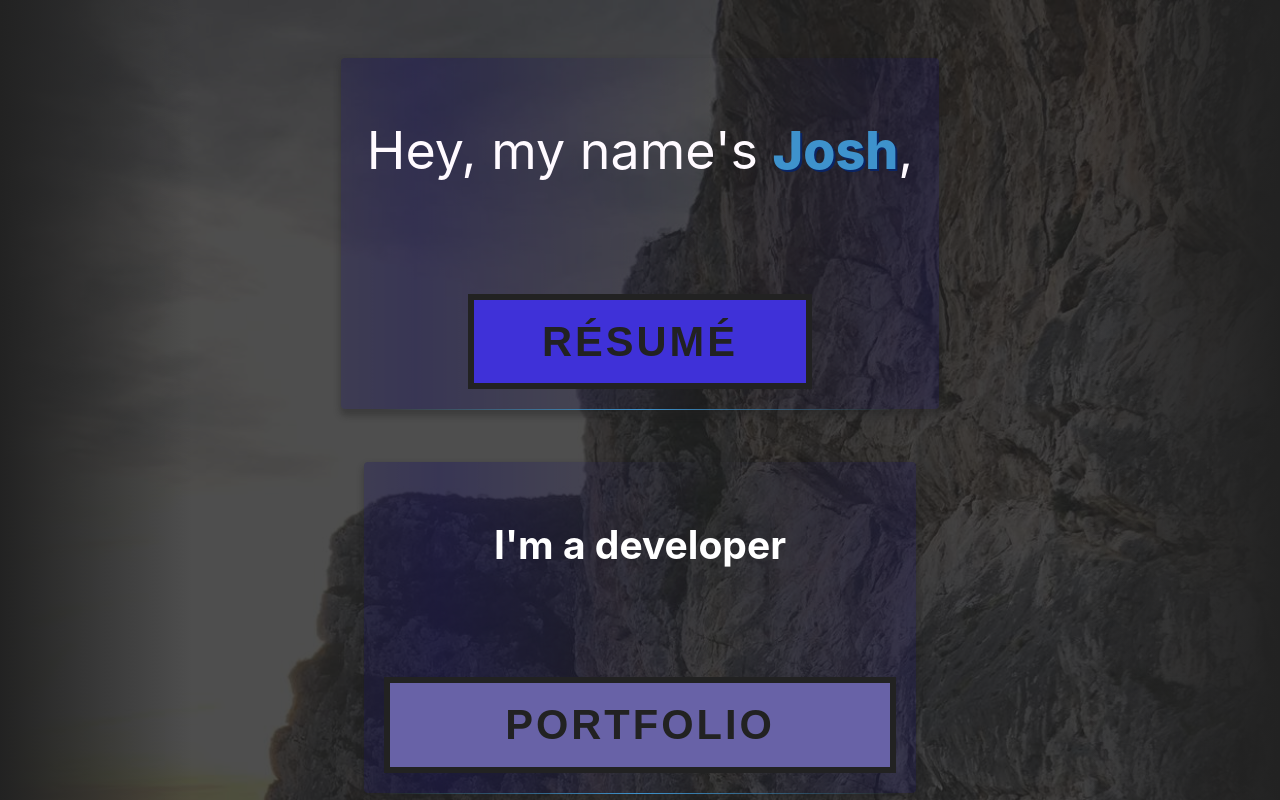
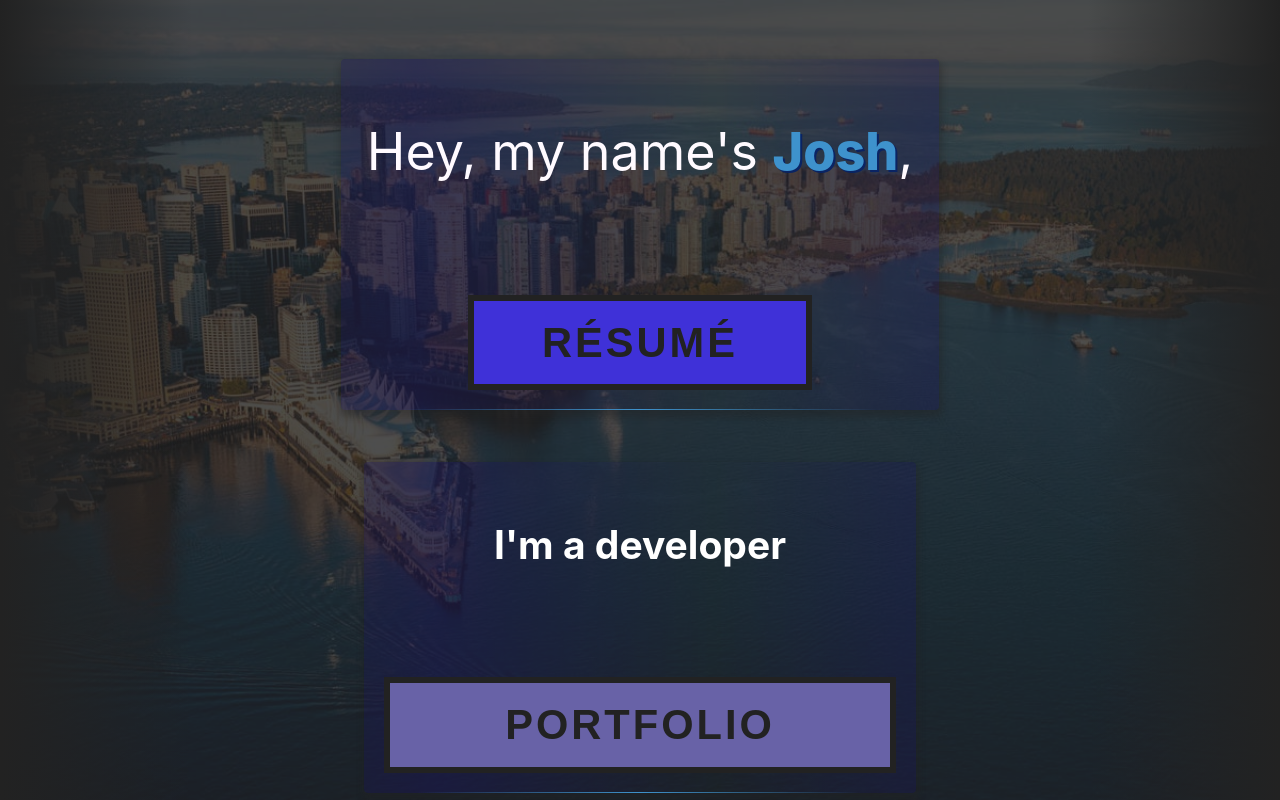
Before and after one commit to joshewood/joshewood.com, a React (Create React App) app in the folder portfolio/: page / in a window 1280 px wide. Built offline with nearby package versions, Linux system fonts and the light colour scheme.

Commit message:
🍖 clean up borderimage implementation, prep background 1

```diff
--- a/portfolio/src/App.js
+++ b/portfolio/src/App.js
@@ -88,14 +88,14 @@ function App() {
                   <h1>Hey, my name's <span className="Accent">Josh</span>,</h1>
 
                   <button type="button" className="HomeCTA">R&eacute;sum&eacute;</button>
+                  <hr className="BorderDecoration"/>
+                </div>
 
-                </div>
-                <hr className="BorderDecoration"/>
                 <Link className="CTAContainer PortfolioLinkContainer" to="/portfolio">
                   <h2>I'm a developer</h2>
                   <button type="button" className="HomeCTA SecondaryCTA">Portfolio</button>
+                  <hr className="BorderDecoration"/>
                 </Link>
-                <hr className="BorderDecoration"/>
               </div>
 
             </div>
@@ -106,10 +106,11 @@ function App() {
                 <div className={`CTAContainer Short ResumeContainer ${CTAEffect}`} onClick={() => {window.location.assign('https://www.dawnofwar.com')}}>
                   <a href="https://www.dawnofwar.com">www.dawnofwar.com</a>
                   <video loop mute src="dawnofwar.mp4"></video>
+                  <hr className="BorderDecoration"/>
                 </div>
 
                 <div className={`CTAContainer ResumeContainer ${CTAEffect}`} onClick={() => {window.location.assign('https://www.hardrocksocialcasino.com')}}>
-                  <a href="#">Greentube Pro</a>
+                  <a className="SupportHeader" href="#">Greentube Pro</a>
                   <div className="GreentubeProTooltip">
                     <ul className="GreentubeProClients">
                       <li className="">
@@ -137,6 +138,7 @@ function App() {
                     <video loop mute src="dawnofwar.mp4"></video>
                     <video loop mute src="dawnofwar.mp4"></video>*/}
                   </div>
+                  <hr className="BorderDecoration"/>
                 </div>
 
                 <div className={`CTAContainer SocialLinks`}>
@@ -154,6 +156,7 @@ function App() {
                       <SocialIcon url="https://github.com/joshewood/"/>
                     </li>
                   </ul>
+                  <hr className="BorderDecoration"/>
                 </div>
               </div>
             </Route>
--- a/portfolio/src/App.scss
+++ b/portfolio/src/App.scss
@@ -27,7 +27,7 @@ a {
     bottom: 0;
     z-index: -1;
     opacity: 0.2;
-    background: url('/backgrounds/app_background0.jpeg');
+    background: url('/backgrounds/app_background1.jpeg');
     background-size: cover;
     background-position: 0% 50%;
     transition: all 1s cubic-bezier(0.21, 0.44, 0.9, 0.94);
@@ -119,7 +119,7 @@ a {
 
   &:hover {
     cursor: pointer;
-    & + .BorderDecoration {
+    .BorderDecoration {
       background: linear-gradient(to right, transparent, #3E92CC 20%, #3E92CC 80%, transparent);;
     }
     &:after {
@@ -168,6 +168,7 @@ a {
 
   video {
     width: 16em;
+    height: 8em;
   }
 
   a {
@@ -180,6 +181,11 @@ a {
 
   .VideoGallery {
     display: flex;
+  }
+
+  .SupportHeader {
+
+    font-weight: 700;
   }
 }
 
@@ -263,15 +269,16 @@ a {
 }
 
 .BorderDecoration {
-  left: 0;
-  margin: 0 auto;
-  transform: scale(0);
+  position: absolute;
+  left: 50%;
+  transform: translateX(-50%) scale(0);
   transform-origin: center;
-  bottom: 0;
+  bottom: -0.5em;
   border: none;
   height: 1px;
-  width: 20em;
+  width: 80%;
   background: linear-gradient(to right, transparent, #3E92CC, transparent);
+
 }
 
 .SummaryPanel {
@@ -382,7 +389,12 @@ h2 {
   justify-content: space-between;
   align-items: center;
   .CTAContainer {
-    max-height: 10em;
+    max-height: 14em;
+  }
+
+  a {
+    font-weight: 200;
+    letter-spacing: 1.2px;
   }
 }
 
@@ -426,6 +438,6 @@ ul {
 
 .Loaded {
   .BorderDecoration {
-    transform: scale(1);
+    transform: translateX(-50%) scale(1);
   }
 }
```
Also changed, not shown: portfolio/public/backgrounds/app_background1.jpeg (added).
